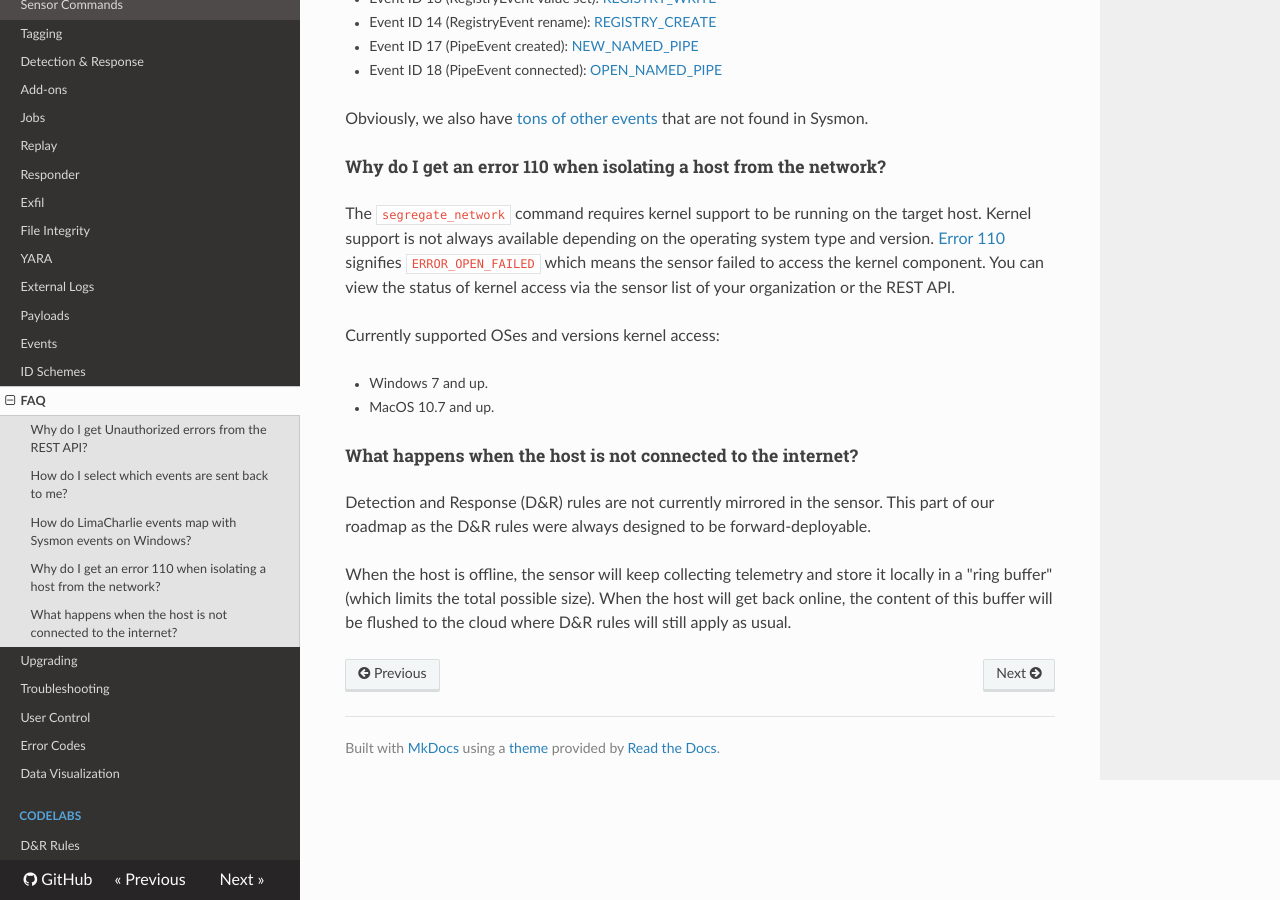
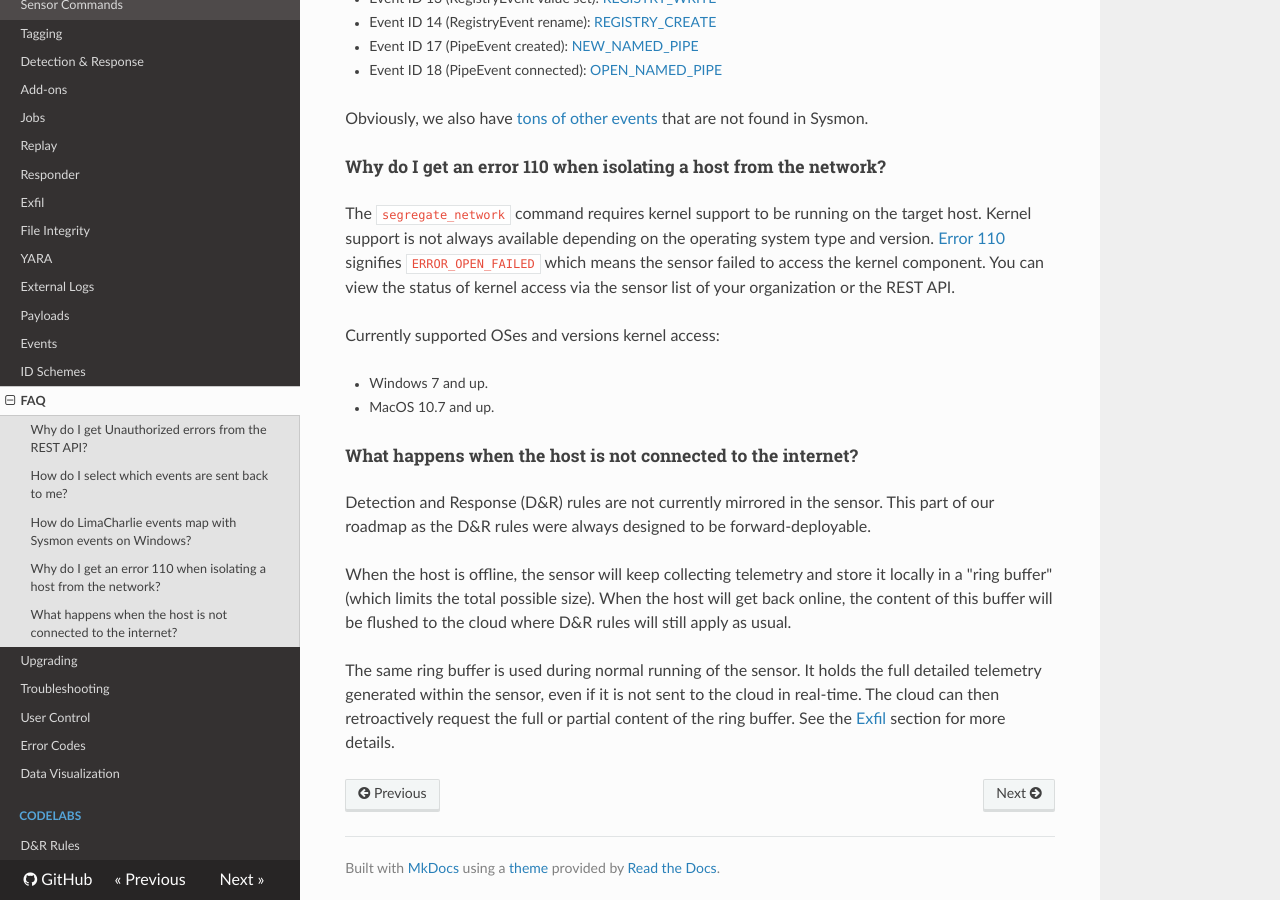
Before and after one commit to refractionPOINT/lce_doc, an MkDocs documentation site: the page built from docs/faq.md, in a window 1280 px wide and 900 px high, scrolled down 1085 px. Built offline with MkDocs 1.6.1, drawn with Linux system fonts in a browser that asks for light colours; nearby versions of some CDN libraries; old or Windows-style settings are respelled for this version of MkDocs.

Commit message:
Adding more doc to exfil section.

```diff
--- a/docs/faq.md
+++ b/docs/faq.md
@@ -57,3 +57,7 @@ rules were always designed to be forward-deployable.
 When the host is offline, the sensor will keep collecting telemetry and store it locally in a "ring buffer"
 (which limits the total possible size). When the host will get back online, the content of this buffer will
 be flushed to the cloud where D&R rules will still apply as usual.
+
+The same ring buffer is used during normal running of the sensor. It holds the full detailed telemetry generated
+within the sensor, even if it is not sent to the cloud in real-time. The cloud can then retroactively request
+the full or partial content of the ring buffer. See the [Exfil](exfil.md) section for more details.
```
